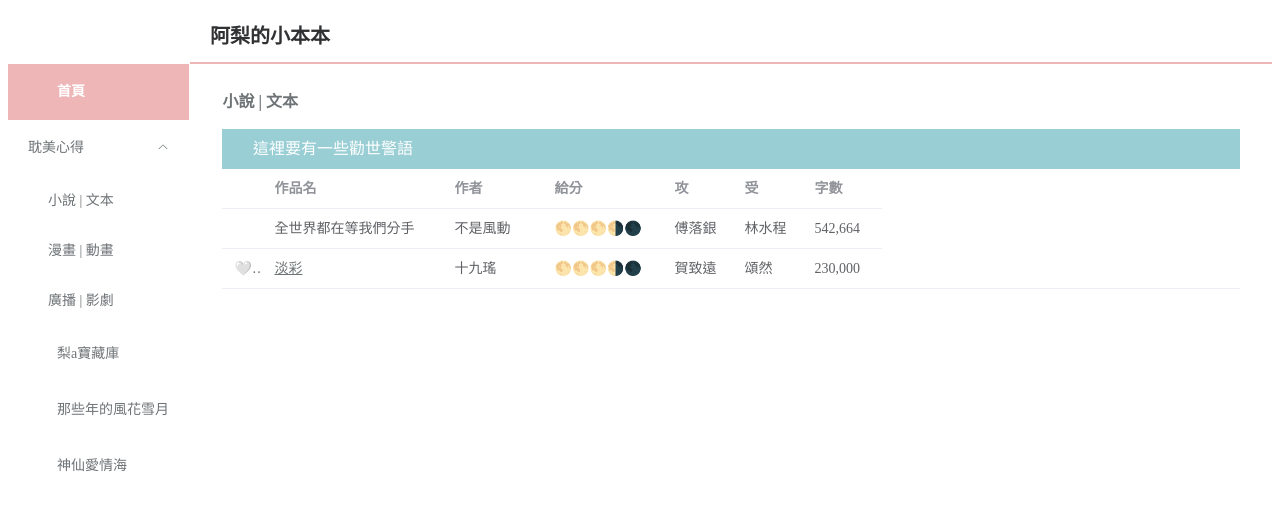
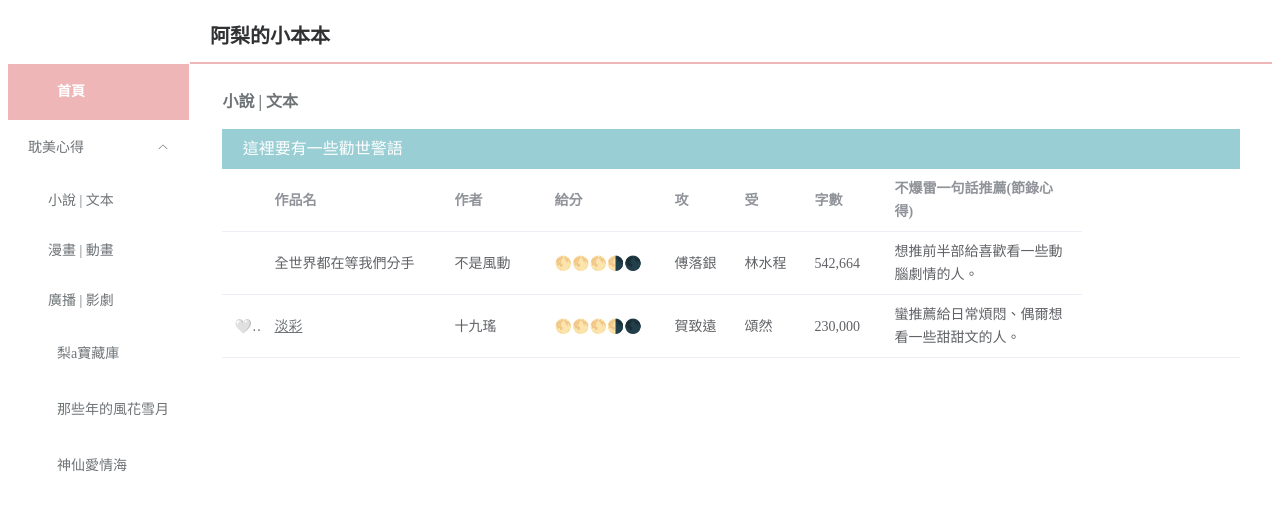
Before and after one commit to aries-shangrila/on, a Vue app: page /noveltext in a window 1280 px wide. Shown: the top 510 px of the page. Built offline with nearby package versions, Linux system fonts and the light colour scheme.

Commit message:
+一句話 / 改detail背景顏色 / 改title padding-left:2%

```diff
--- a/src/data/NovelTextList.json
+++ b/src/data/NovelTextList.json
@@ -2,25 +2,25 @@
   "tables":[
     {
       "id": "",
+      "push": "",
       "title": "全世界都在等我們分手",
       "author": "不是風動",
       "stars": "🌕🌕🌕🌗🌑",
       "top": "傅落銀",
       "bot": "林水程",
       "wordcount": 542664,
-      "tag": "強強",
-      "push": ""
+      "oneword": "想推前半部給喜歡看一些動腦劇情的人。"
     },
     {
       "id": "202101",
+      "push": "🤍",
       "title": "淡彩",
       "author": "十九瑤",
       "stars": "🌕🌕🌕🌗🌑",
       "top": "賀致遠",
       "bot": "頌然",
       "wordcount": 230000,
-      "tag": "推",
-      "push": "🤍"
+      "oneword":"蠻推薦給日常煩悶、偶爾想看一些甜甜文的人。"
     }
   ]
 
--- a/src/views/MangaAnimeMain.vue
+++ b/src/views/MangaAnimeMain.vue
@@ -63,7 +63,7 @@ export default {
   color: #fff;
   height: 40px;
   line-height: 40px;
-  padding-left: 3%;
+  padding-left: 2%;
   border-bottom: 1px solid var(--el-collapse-border-color);
 }
 
--- a/src/views/NovelTextDetail.vue
+++ b/src/views/NovelTextDetail.vue
@@ -6,7 +6,7 @@
             <el-breadcrumb-item :to="{ path: '/noveltext' }">小說 | 文本</el-breadcrumb-item>
             <el-breadcrumb-item>{{title}}</el-breadcrumb-item>
         </el-breadcrumb>
-        <div style="background-color:#e9eef3; padding:10px 10px 10px 30px; display:flex;">
+        <div style="background-color:#F7F5E6; padding:10px 10px 10px 30px; display:flex;">
           <div style="padding-right:14px; line-height:24px; flex:0.7;">
             <div style="padding-right:3%; padding-bottom:1%;">
               <div id=0 style="padding-top:2%;" />
--- a/src/views/NovelTextMain.vue
+++ b/src/views/NovelTextMain.vue
@@ -23,6 +23,7 @@
             <el-table-column prop="top" label="攻" width="70px" />
             <el-table-column prop="bot" label="受" width="70px" />
             <el-table-column prop="wordcount" label="字數" width="80px" :formatter="thousandFormat" />
+            <el-table-column prop="oneword" label="不爆雷一句話推薦(節錄心得)" width="200px" />
         </el-table>
     </el-main>
   </el-container>
@@ -76,7 +77,7 @@ export default {
   color: #fff;
   height: 40px;
   line-height: 40px;
-  padding-left: 3%;
+  padding-left: 2%;
   border-bottom: 1px solid var(--el-collapse-border-color);
 }
 
```
